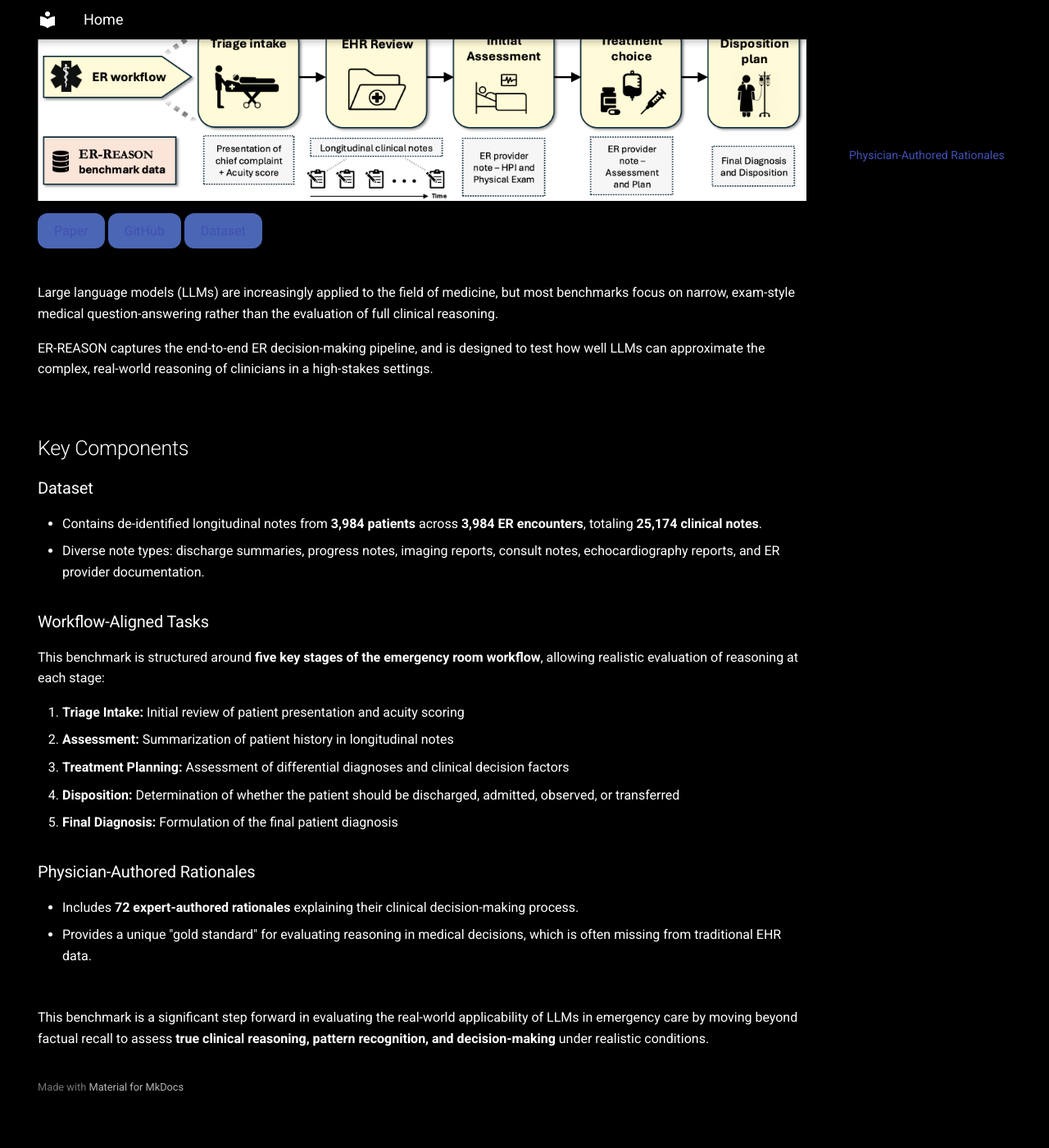
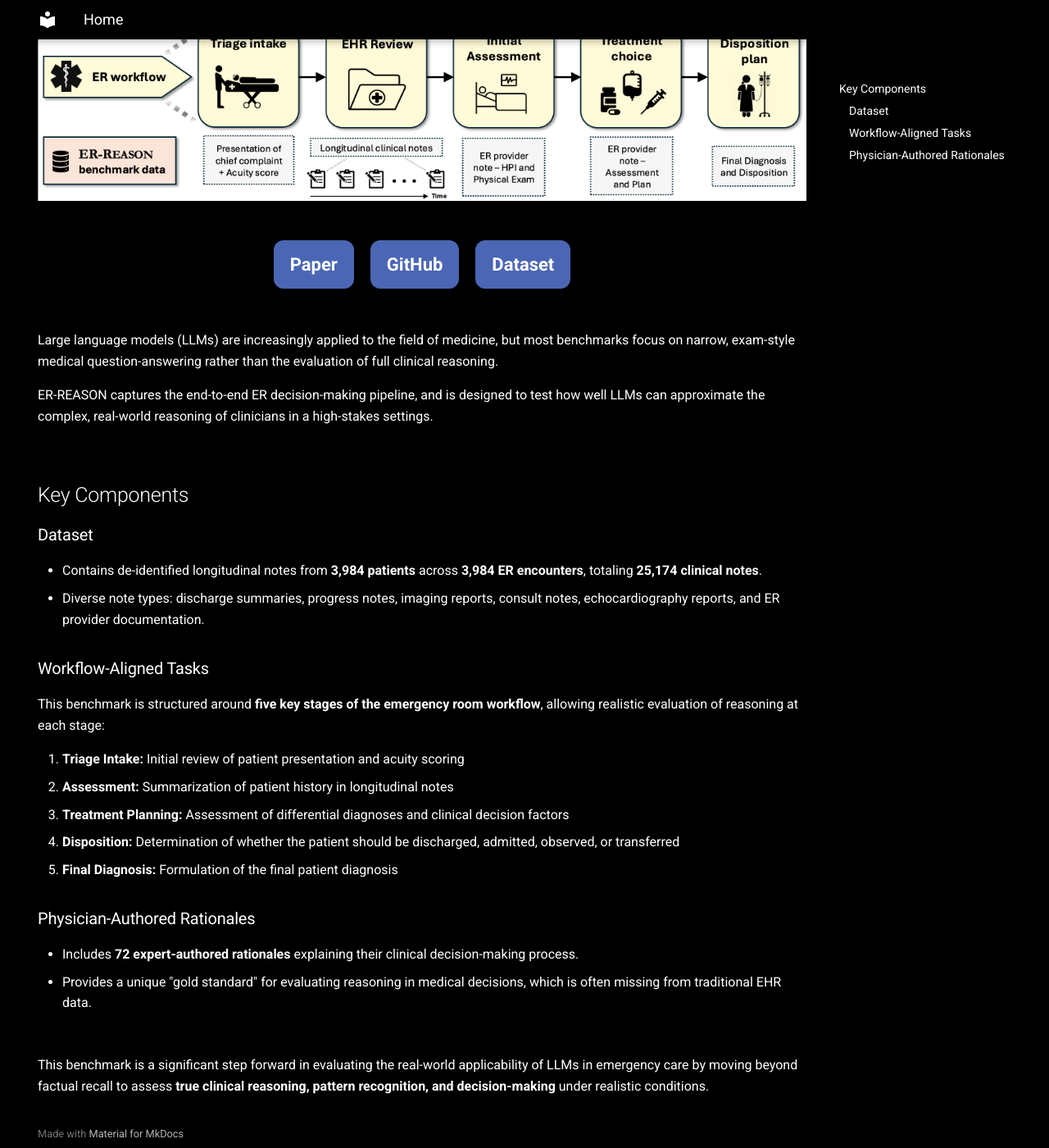
Before and after one commit to AlaaLab/ER-Reason, an MkDocs documentation site: the page built from docs/index.md, in a window 1280 px wide and 1400 px high, scrolled down 307 px. Shown: the whole window at 82% size. Built offline with MkDocs 1.6.1 and Material for MkDocs 9.7.7, drawn with Linux system fonts in a browser that asks for light colours; before the commit the page ends 1655 px from its top, so only the background shows below that.

Commit message:
Update extra.css

```diff
--- a/docs/stylesheets/extra.css
+++ b/docs/stylesheets/extra.css
@@ -29,35 +29,32 @@
 }
 
 /* Container for the three boxes */
-.boxes-container {
-  display: flex;
-  justify-content: center;
-  gap: 20px;        /* smaller space between boxes */
-  margin-top: 40px;  /* space above container */
-  flex-wrap: nowrap; /* prevent vertical stacking */
+.box-container {
+  display: flex !important;            /* horizontal row */
+  justify-content: center !important;  /* center boxes */
+  gap: 20px !important;                /* spacing between boxes */
+  margin-top: 40px !important;
+  flex-wrap: nowrap !important;        /* prevent vertical stacking */
 }
 
 /* Individual boxes */
 .box {
-  background-color: #4b66b4;
-  border-radius: 12px;
-  padding: 12px 20px;  /* smaller padding */
-  text-align: center;
-  box-shadow: 0 4px 6px rgba(0,0,0,0.2);
-  transition: transform 0.3s ease, box-shadow 0.3s ease;
-  width: auto;        /* fit box to content */
-}
-
-/* Links inside boxes */
-.box a {
-  color: #ffffff;
-  font-size: 1.1rem;  /* smaller font size */
-  font-weight: bold;
-  text-decoration: none;
+  display: inline-block !important;    /* shrink to fit content */
+  background-color: #4b66b4 !important;
+  color: #ffffff !important;
+  padding: 12px 20px !important;       /* compact padding */
+  font-size: 1.1rem !important;        /* readable font */
+  font-weight: bold !important;
+  text-decoration: none !important;
+  border-radius: 12px !important;
+  text-align: center !important;
+  box-shadow: 0 4px 6px rgba(0,0,0,0.2) !important;
+  transition: transform 0.3s ease, box-shadow 0.3s ease !important;
+  width: auto !important;              /* fit to content */
 }
 
 /* Hover effect for boxes */
 .box:hover {
-  transform: translateY(-2px);  /* subtle lift */
-  box-shadow: 0 6px 8px rgba(0,0,0,0.25);
+  transform: translateY(-2px) !important;
+  box-shadow: 0 6px 8px rgba(0,0,0,0.25) !important;
 }
```
